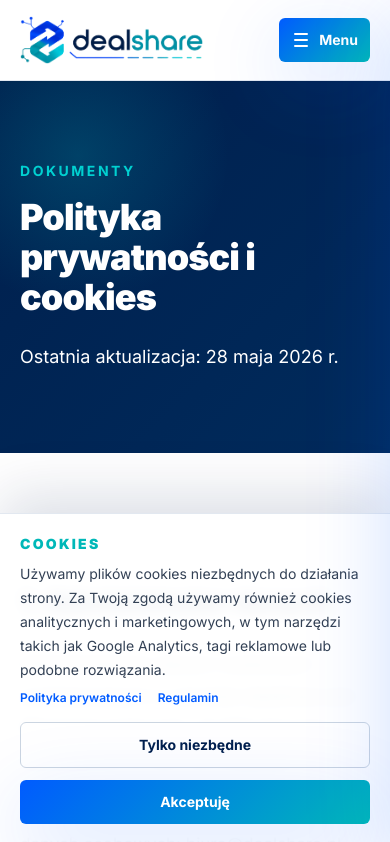
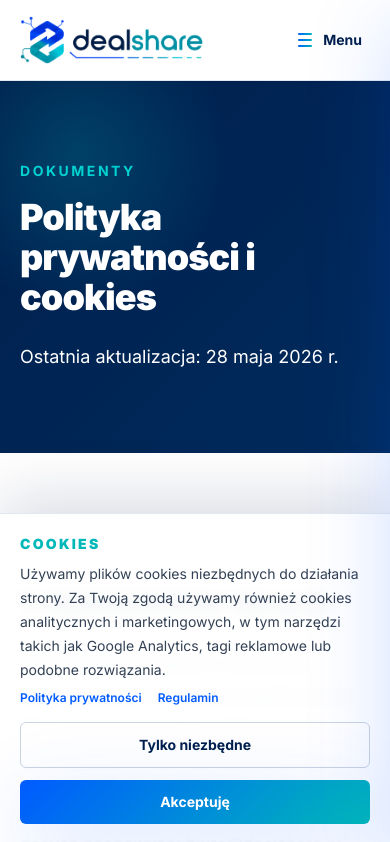
Before and after one commit to pSzymanek/dealshare, a Next.js app: page /polityka-prywatnosci in a window 390 px wide. Shown: the top 842 px of the page. Built offline with nearby package versions, Linux system fonts and the light colour scheme.

Commit message:
Refine collapsed mobile menu button

```diff
--- a/components/MobileMenu.tsx
+++ b/components/MobileMenu.tsx
@@ -34,12 +34,12 @@ export function MobileMenu() {
         aria-expanded={isOpen}
         aria-controls="mobile-menu"
         onClick={() => setIsOpen(true)}
-        className="button-glass inline-flex min-h-11 items-center gap-2 rounded-md bg-deal-gradient px-3 py-2 text-sm font-bold text-white shadow-glow transition hover:-translate-y-0.5 hover:shadow-card"
+        className="inline-flex min-h-11 items-center gap-2 rounded-md px-2 py-2 text-sm font-bold text-navy transition hover:-translate-y-0.5 hover:text-electric"
       >
-        <span className="relative flex h-5 w-5 items-center justify-center text-white" aria-hidden="true">
-          <span className="absolute h-0.5 w-3.5 -translate-y-1.5 rounded-full bg-current" />
-          <span className="absolute h-0.5 w-3.5 rounded-full bg-current" />
-          <span className="absolute h-0.5 w-3.5 translate-y-1.5 rounded-full bg-current" />
+        <span className="relative flex h-5 w-5 items-center justify-center" aria-hidden="true">
+          <span className="absolute h-0.5 w-3.5 -translate-y-1.5 rounded-full bg-deal-gradient" />
+          <span className="absolute h-0.5 w-3.5 rounded-full bg-deal-gradient" />
+          <span className="absolute h-0.5 w-3.5 translate-y-1.5 rounded-full bg-deal-gradient" />
         </span>
         <span className="hidden min-[380px]:inline">Menu</span>
       </button>
```
